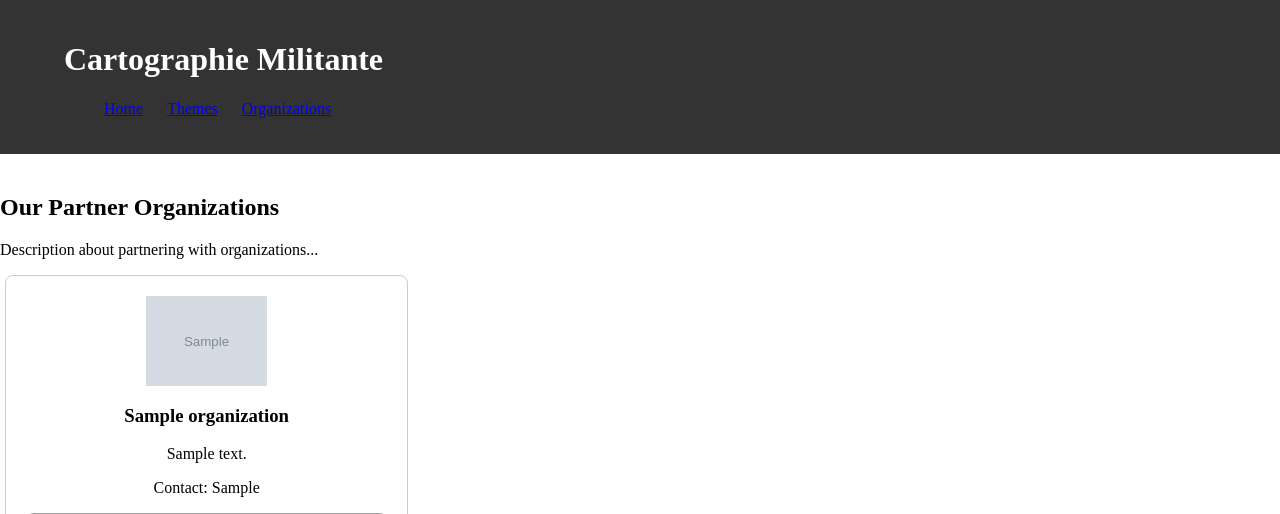
After one commit to Resethel/cleeb, a Django app: page /organizations/ in a window 1280 px wide. The commit adds this page. Shown: the top 514 px of the page. Run offline with Django 5.2, Linux system fonts and the light colour scheme; tables that the repository leaves empty hold one stand-in row (values such as "Sample post"); grey boxes marked "Sample" are stand-in pictures; grey boxes are pictures that could not be loaded.

Commit message:
feat: add organizations

```diff
--- a/core/admin.py
+++ b/core/admin.py
@@ -1,5 +1,6 @@
 from django.contrib import admin
-from core.models import Theme
+from core.models import Organization, Theme
 
 # Register your models here.
 admin.site.register(Theme)
+admin.site.register(Organization)
--- a/core/models.py
+++ b/core/models.py
@@ -1,4 +1,8 @@
 from django.db import models
+
+# ======================================================================================================================
+# Modèle pour les thématiques de la cartographie
+# ======================================================================================================================
 
 class Theme(models.Model):
 
@@ -8,3 +12,23 @@ class Theme(models.Model):
 
     def __str__(self):
         return self.name
+
+# ======================================================================================================================
+# Modèle pour les Acteurs de la cartographie
+# ======================================================================================================================
+
+class Organization(models.Model):
+
+    name = models.CharField(max_length=100)
+    type = models.CharField(max_length=100)
+    description = models.TextField()
+    logo = models.ImageField(upload_to='images/orga/')
+    contact = models.CharField(max_length=100)
+
+    facebook = models.URLField(blank=True, null=True)
+    instagram = models.URLField(blank=True, null=True)
+    twitter = models.URLField(blank=True, null=True)
+    website = models.URLField(blank=True, null=True)
+
+    def __str__(self):
+        return self.name
--- a/core/templates/home.html
+++ b/core/templates/home.html
@@ -16,6 +16,7 @@
                 <ul>
                     <li><a href="{% url 'home' %}">Accueil</a></li>
                     <li><a href="{% url 'themes_list' %}">Thématiques</a></li>
+                    <li><a href="{% url 'organizations_list' %}">Organizations</a></li>
                     <li><a href="#about">About</a></li>
                     <li><a href="#maps">Maps</a></li>
                     <li><a href="#contact">Contact</a></li>
--- /dev/null
+++ b/core/templates/organizations_list.html
@@ -0,0 +1,86 @@
+<!-- organizations_list.html -->
+{% load static %}
+
+
+<!DOCTYPE html>
+<html lang="fr">
+<head>
+    <meta charset="UTF-8">
+    <title>Organismes Partenaires</title>
+
+    <link rel="stylesheet" href="{% static 'css/home.css' %}">
+    <link rel="stylesheet" href="{% static 'css/organizations_list.css' %}">
+</head>
+<body>
+
+    <!-- Header Section -->
+    <header class="header">
+        <div class="container">
+            <h1>Cartographie Militante</h1>
+            <nav>
+                <ul>
+                    <li><a href="{% url 'home' %}">Home</a></li>
+                    <li><a href="{% url 'themes_list' %}">Themes</a></li>
+                    <li><a href="{% url 'organizations_list' %}">Organizations</a></li>
+                    <!-- Add more navigation links here -->
+                </ul>
+            </nav>
+        </div>
+    </header>
+
+    <!-- Main Content Section -->
+    <main class="main">
+        <section class="organizations-section">
+            <div class="container">
+                <h2>Our Partner Organizations</h2>
+                <p>Description about partnering with organizations...</p>
+                <div class="organizations-container">
+                    <!-- Render a list of organizations with cards -->
+                    {% for organization in organizations %}
+                        <div class="organization-card">
+                            <div class="org-logo">
+                                <img src="{{ organization.logo.url }}" alt="{{ organization.name }}">
+                            </div>
+                            <h3>{{ organization.name }}</h3>
+                            <p>{{ organization.description }}</p>
+                            <p>Contact: {{ organization.contact }}</p>
+
+                            <!-- Social Media Icons -->
+                            <div class="social-media-icons">
+                                {% if organization.facebook %}
+                                    <a href="{{ organization.facebook }}" target="_blank">
+                                        <img src="{% static 'images/facebook_logo.png' %}" alt="Facebook">
+                                    </a>
+                                {% endif %}
+                                {% if organization.instagram %}
+                                    <a href="{{ organization.instagram }}" target="_blank">
+                                        <img src="{% static 'images/instagram_logo.png' %}" alt="Instagram">
+                                    </a>
+                                {% endif %}
+                                {% if organization.twitter %}
+                                    <a href="{{ organization.twitter }}" target="_blank">
+                                        <img src="{% static 'images/twitter_logo.png' %}" alt="Twitter">
+                                    </a>
+                                {% endif %}
+                                {% if organization.website %}
+                                    <a href="{{ organization.website }}" target="_blank">
+                                        <img src="{% static 'images/website_logo.png' %}" alt="Website">
+                                    </a>
+                                {% endif %}
+                            </div>
+                        </div>
+                    {% endfor %}
+                </div>
+            </div>
+        </section>
+    </main>
+
+    <!-- Footer Section -->
+    <footer class="footer">
+        <div class="container">
+            <p>&copy; 2023 Cartographie Militante. All rights reserved.</p>
+        </div>
+    </footer>
+
+</body>
+</html>
--- a/core/templates/theme_detail.html
+++ b/core/templates/theme_detail.html
@@ -1,5 +1,5 @@
+<!-- theme_detail.html -->
 {% load static %}
-<!-- theme_detail.html -->
 
 <!DOCTYPE html>
 <html lang="en">
--- a/core/urls.py
+++ b/core/urls.py
@@ -4,6 +4,7 @@ from . import views
 urlpatterns = [
     path('', views.home, name='home'),  # Maps the root URL to the home view in views.py
     path('themes/', views.themes_list, name='themes_list'),
-    path('themes/<int:theme_id>/', views.theme_detail, name='theme_detail')
-    # Add more paths for other views in the core app as needed
+    path('themes/<int:theme_id>/', views.theme_detail, name='theme_detail'),
+    path('organizations/', views.organizations_list, name='organizations_list'),
+    path('organizations/<int:organization_id>/', views.organization_detail, name='organization_detail'),
 ]
--- a/core/views.py
+++ b/core/views.py
@@ -1,6 +1,6 @@
 from django.shortcuts import render
 
-from core.models import Theme
+from core.models import Organization, Theme
 
 
 # ======================================================================================================================
@@ -11,7 +11,7 @@ def home(request):
     return render(request, 'home.html')
 
 # ======================================================================================================================
-# Vues des thèmes
+# Vues des thèmatiques de la cartographie
 # ======================================================================================================================
 
 def themes_list(request):
@@ -21,3 +21,15 @@ def themes_list(request):
 def theme_detail(request, theme_id):
     theme = Theme.objects.get(id=theme_id)
     return render(request, 'theme_detail.html', {'theme': theme})
+
+# ======================================================================================================================
+# Vues des acteurs de la cartographie
+# ======================================================================================================================
+
+def organizations_list(request):
+    organizations = Organization.objects.all()
+    return render(request, 'organizations_list.html', {'organizations': organizations})
+
+def organization_detail(request, organization_id):
+    organization = Organization.objects.get(id=organization_id)
+    return render(request, 'organization_detail.html', {'organization': organization})
--- /dev/null
+++ b/static/css/organizations_list.css
@@ -0,0 +1,52 @@
+/* organization_list.css */
+
+/* Card Container */
+.organizations-container {
+    display: flex;
+    flex-wrap: wrap;
+    gap: 20px; /* Adjust the gap between cards */
+    justify-content: space-between;
+    margin-left: 5px;
+    margin-right: 5px;
+}
+
+/* Individual Organization Card */
+.organization-card {
+    width: calc(33.33% - 20px); /* Set width for each card (minus gap) */
+    padding: 20px;
+    box-sizing: border-box;
+    border: 1px solid #ccc;
+    border-radius: 8px;
+    text-align: center;
+}
+
+.org-logo {
+    width: 100%;
+    height: auto;
+    padding-bottom: 25%; /* Set the aspect ratio (25% of the card's height) */
+    position: relative;
+    overflow: hidden;
+}
+
+.org-logo img {
+    position: absolute;
+    top: 0;
+    left: 0;
+    max-width:100%;
+    max-height:100%;
+    object-fit: contain; /* Maintain aspect ratio without cropping */
+}
+
+.organization-card img {
+    width: 100%; /* Make images fill their container */
+    height: auto;
+    border-radius: 8px;
+    /* Optionally add other styles for the image */
+}
+
+/* Responsive adjustment for smaller screens */
+@media screen and (max-width: 768px) {
+    .organization-card {
+        width: calc(50% - 20px); /* Adjust card width for smaller screens */
+    }
+}
```
Also changed, not shown: core/migrations/0003_organization_facebook_organization_instagram_and_more.py (added), core/migrations/0004_alter_organization_image.py (added), core/migrations/0005_rename_image_organization_logo.py (added).
